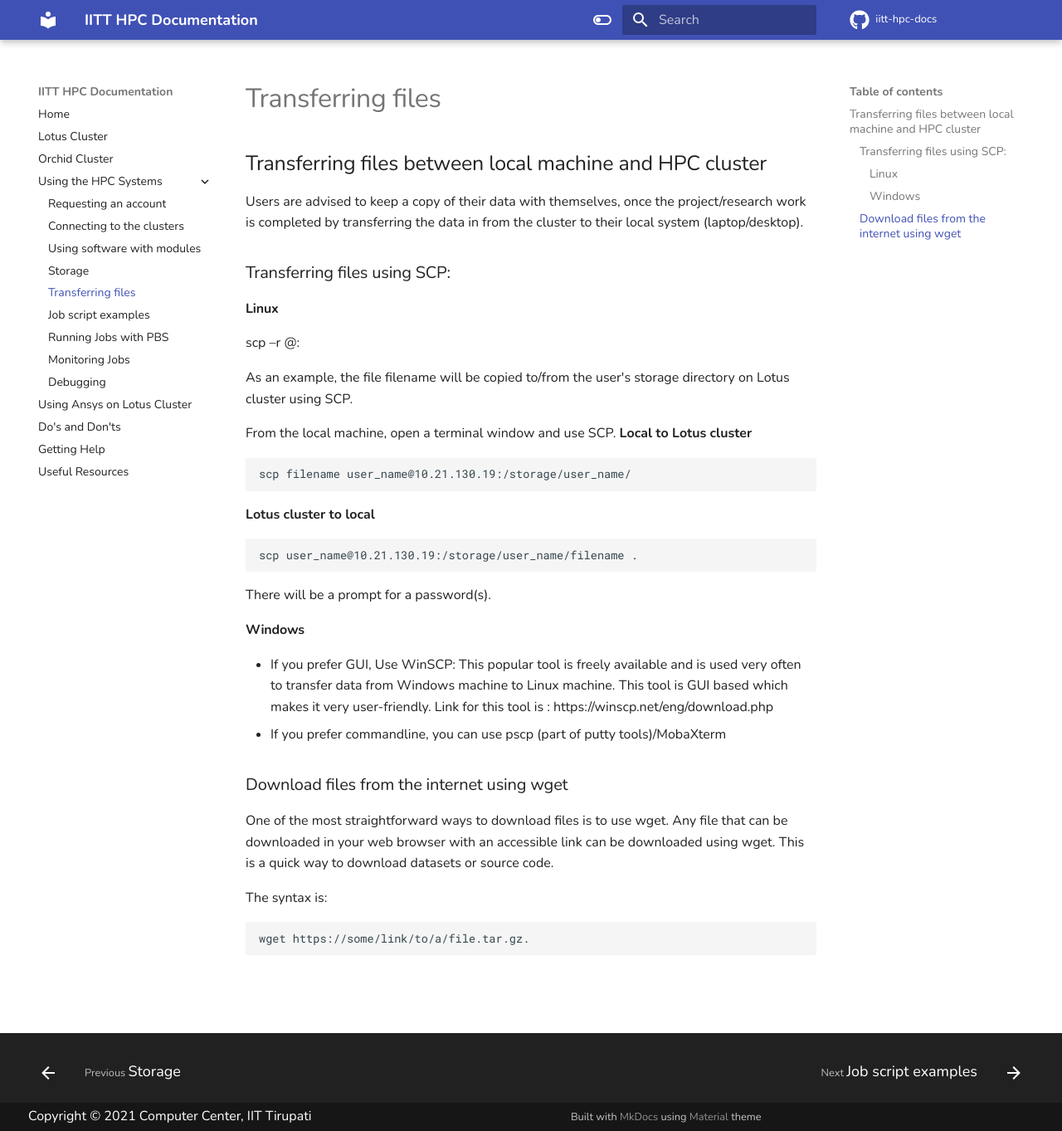
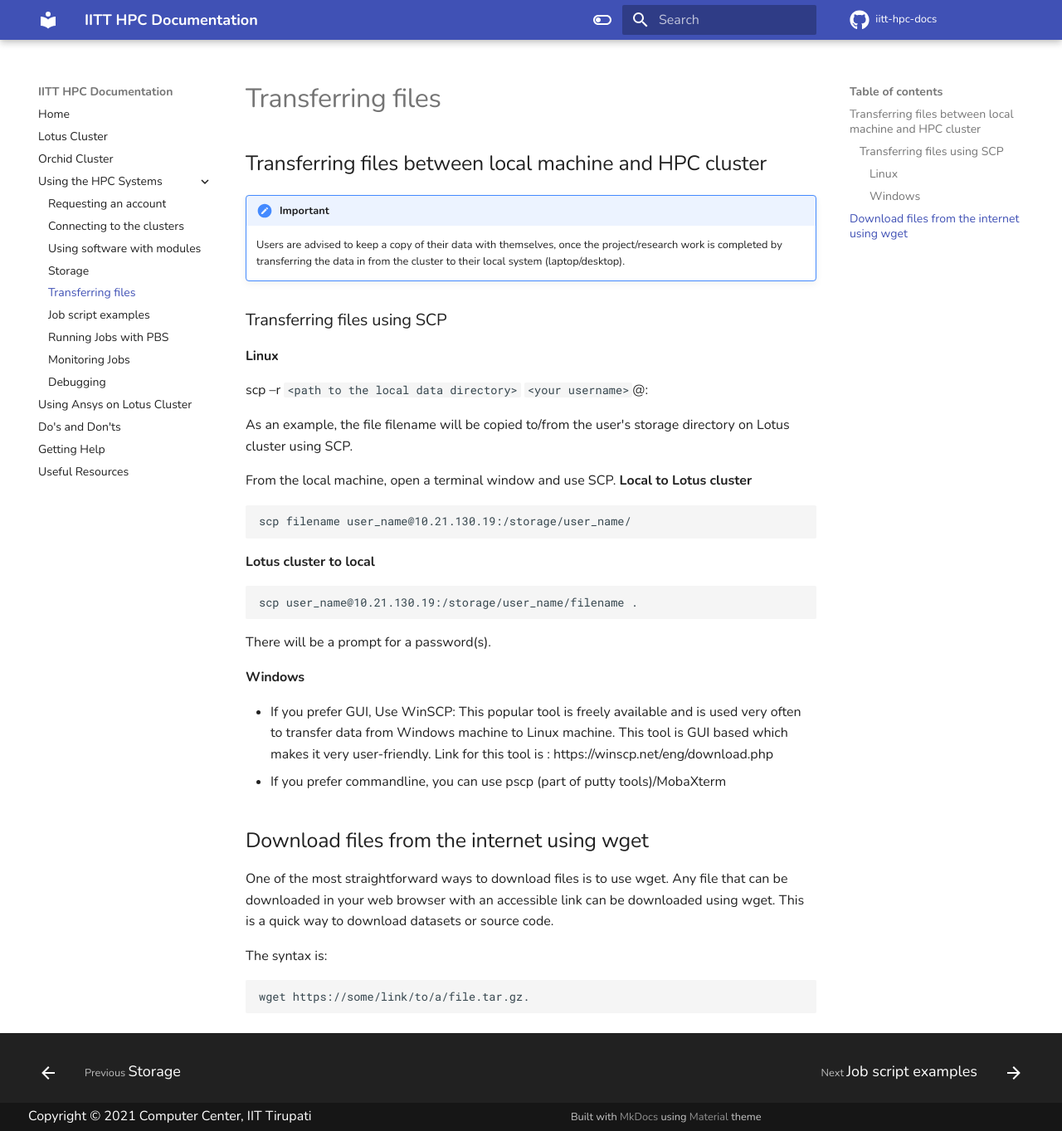
Before and after one commit to P-Vamshi-Seshasayan/iitt-hpc-docs, an MkDocs documentation site: the page built from docs/hpc/transferring-files.md, in a window 1280 px wide and 1363 px high. Shown: the whole window at 83% size. Built offline with MkDocs 1.6.1 and Material for MkDocs 9.7.7, drawn with Linux system fonts in a browser that asks for light colours; comment, search, counter and statistics services are not loaded.

Commit message:
small formatting corrections

```diff
--- a/docs/hpc/transferring-files.md
+++ b/docs/hpc/transferring-files.md
@@ -1,8 +1,9 @@
 ## Transferring files between local machine and HPC cluster
-Users are advised to keep a copy of their data with themselves, once the project/research work is completed by transferring the data in from the cluster to their local system (laptop/desktop).
-### Transferring files using SCP:
+!!! Important
+    Users are advised to keep a copy of their data with themselves, once the project/research work is completed by transferring the data in from the cluster to their local system (laptop/desktop).
+### Transferring files using SCP
 #### Linux
-scp –r <path to the local data directory> <your username>@<IP of the lotus/orchidcluster>:<path to directory on HPC where to save the data>
+scp –r `<path to the local data directory>` `<your username>`@<IP of the lotus/orchidcluster>:<path to directory on HPC where to save the data>
 
 As an example, the file filename will be copied to/from the user's storage directory on Lotus cluster using SCP.
 
@@ -24,7 +25,7 @@ There will be a prompt for a password(s).
 Link for this tool is :   https://winscp.net/eng/download.php
 * If you prefer commandline, you can use pscp (part of putty tools)/MobaXterm
 
-### Download files from the internet using wget
+## Download files from the internet using wget
 One of the most straightforward ways to download files is to use wget. Any file that can be downloaded in your web browser with an accessible link can be downloaded using wget. This is a quick way to download datasets or source code.
 
 The syntax is:
```
Also changed, not shown: docs/hpc/storage.md (+3 -3 lines).
